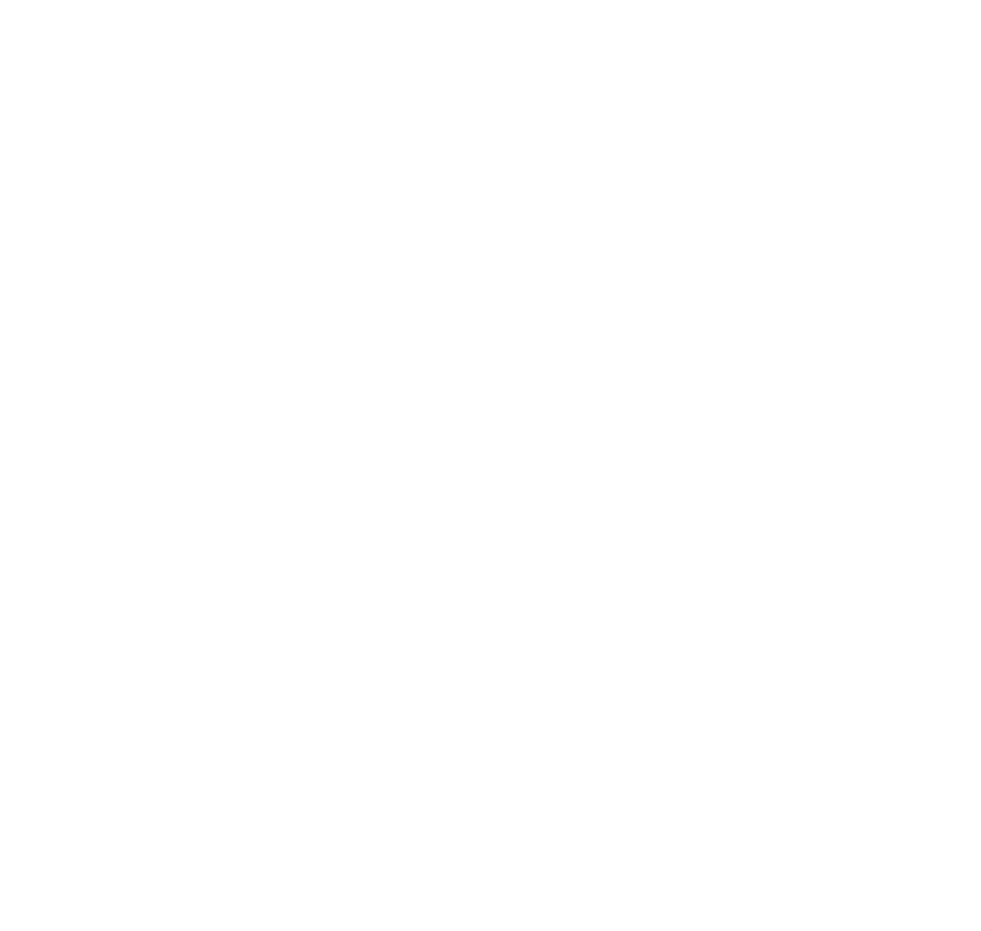
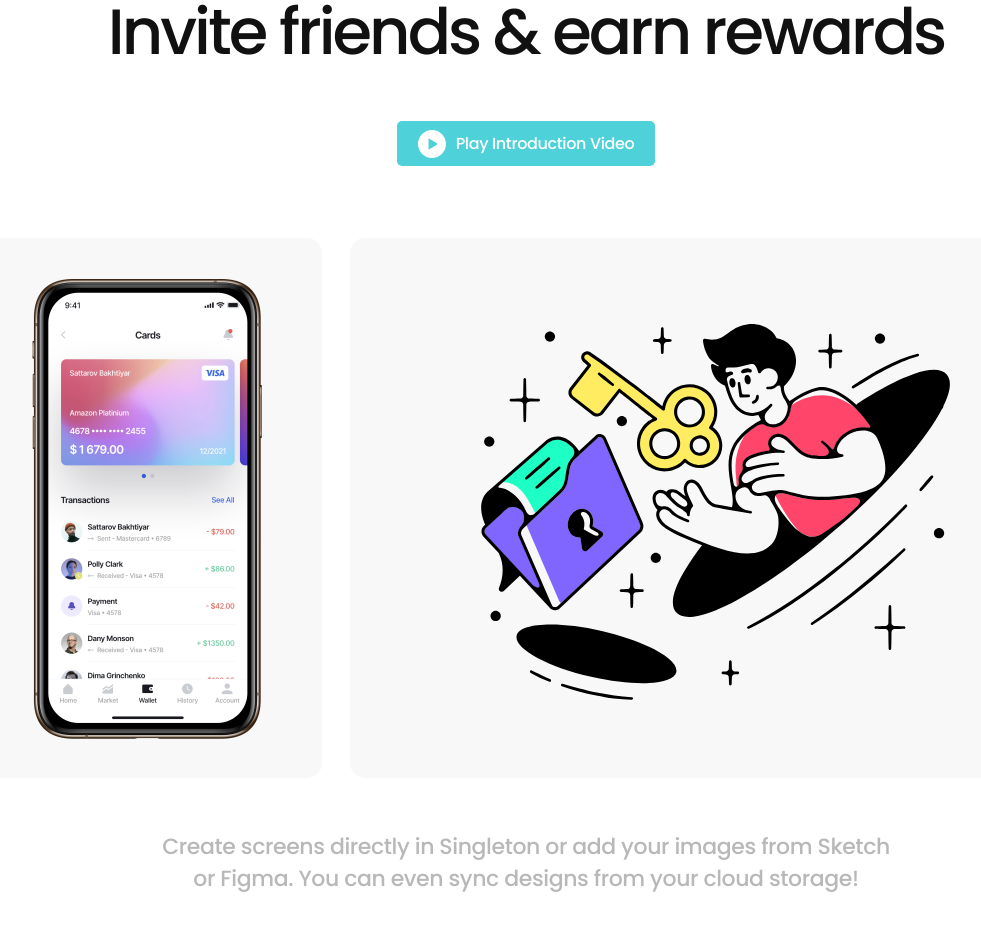
Before and after one commit to JorgeRochaA/singleton, a Vue app: page / in a window 1280 px wide. Shown: the part 4480-5411 px from the top of the page, without its empty margins (114-1095 px from the left). Before the commit the page ends 4423 px from the top, so only its background shows below. Built offline with nearby package versions, Linux system fonts and the light colour scheme.

Commit message:
add earn rewards

```diff
--- a/src/App.vue
+++ b/src/App.vue
@@ -3,6 +3,7 @@
 import Navbar from "./shared/components/Navbar.vue";
 import Sponsor from "./components/Sponsor.vue";
 import Features from "./components/Features.vue";
+import EarnRewards from "./components/EarnRewards.vue";
 </script>
 
 <template>
@@ -11,6 +12,7 @@
     <GetStarted />
     <Sponsor />
     <Features />
+    <EarnRewards />
   </div>
 </template>
 
--- /dev/null
+++ b/src/components/EarnRewards.vue
@@ -0,0 +1,202 @@
+<script setup>
+import { getImageUrl } from "../utils/utils";
+</script>
+<template>
+  <div class="earn-rewards-container">
+    <h2>Invite friends & earn rewards</h2>
+    <button>
+      <svg
+        xmlns="http://www.w3.org/2000/svg"
+        width="28"
+        height="28"
+        viewBox="0 0 28 28"
+        fill="none"
+      >
+        <g clip-path="url(#clip0_5_50)">
+          <path
+            d="M14 0C6.26812 0 0 6.26801 0 14C0 21.732 6.26812 28 14 28C21.7319 28 28 21.732 28 14C28 6.26801 21.7319 0 14 0ZM18.8388 14.7421L11.8387 19.1171C11.6971 19.2055 11.5361 19.25 11.375 19.25C11.2291 19.25 11.083 19.2137 10.9507 19.1402C10.6726 18.986 10.5 18.6933 10.5 18.375V9.625C10.5 9.30672 10.6726 9.01403 10.9507 8.85981C11.2289 8.70472 11.569 8.71412 11.8387 8.88289L18.8388 13.2579C19.0945 13.4181 19.25 13.6984 19.25 14C19.25 14.3016 19.0945 14.5819 18.8388 14.7421Z"
+            fill="#fff"
+          />
+        </g>
+        <defs>
+          <clipPath id="clip0_5_50">
+            <rect width="28" height="28" fill="white" />
+          </clipPath>
+        </defs></svg
+      >Play Introduction Video
+    </button>
+
+    <div class="illustrations">
+      <div class="illustrations-container-1">
+        <img
+          :src="getImageUrl('img/earn-rewards/phone.svg')"
+          alt="illustration-1"
+        />
+      </div>
+      <div class="illustrations-container-2">
+        <img
+          :src="getImageUrl('img/earn-rewards/keyfolder.svg')"
+          alt="illustration-1"
+        />
+      </div>
+    </div>
+
+    <p>
+      Create screens directly in Singleton or add your images from Sketch or
+      Figma. You can even sync designs from your cloud storage!
+    </p>
+  </div>
+</template>
+<style scoped lang="scss">
+.earn-rewards-container {
+  font-family: "Poppins", sans-serif;
+  margin-bottom: 180px;
+  display: flex;
+  flex-direction: column;
+  align-items: center;
+  h2 {
+    width: 979px;
+
+    color: #111;
+    text-align: center;
+    font-size: 64px;
+    font-style: normal;
+    font-weight: 400;
+    line-height: 72px; /* 112.5% */
+    letter-spacing: -3px;
+  }
+
+  button {
+    display: flex;
+    justify-content: center;
+    align-items: center;
+    gap: 10px;
+    height: 45px;
+    flex-shrink: 0;
+    border-radius: 5px;
+    background: #f8f8f8;
+    border-radius: 5px;
+    background: #4fd1d9;
+    color: #fff;
+    font-size: 16px;
+    font-weight: 500;
+    line-height: normal;
+    letter-spacing: -0.36px;
+    transition: 0.5s;
+    margin: auto;
+    &:hover {
+      background: #fff;
+      color: #4fd1d9;
+      border-color: #4fd1d9;
+      transform: scale(1.1);
+    }
+    &:hover svg g path {
+      fill: #4fd1d9;
+    }
+  }
+
+  .illustrations {
+    margin-top: 72px;
+    display: flex;
+    column-gap: 28px;
+    .illustrations-container-1 {
+      width: 350px;
+      height: 540px;
+      flex-shrink: 0;
+      background: #f8f8f8;
+    }
+    .illustrations-container-2 {
+      width: 730px;
+      height: 540px;
+      flex-shrink: 0;
+      background: #f8f8f8;
+    }
+
+    .illustrations-container-1,
+    .illustrations-container-2 {
+      display: grid;
+      place-items: center;
+      border-radius: 15px;
+    }
+
+    .illustrations-container-1 img,
+    .illustrations-container-2 img {
+      max-height: 540px;
+    }
+  }
+  p {
+    width: 752px;
+    color: #b8b8b8;
+    text-align: center;
+    font-size: 22px;
+    font-style: normal;
+    font-weight: 400;
+    line-height: 32px; /* 145.455% */
+    letter-spacing: -0.4px;
+    margin: auto;
+    margin-top: 53px;
+  }
+}
+
+@media screen and (max-width: 1200px) {
+  .earn-rewards-container {
+    font-family: "Poppins", sans-serif;
+    margin-bottom: 180px;
+    display: flex;
+    flex-direction: column;
+    align-items: center;
+    h2 {
+      max-width: 90vw;
+    }
+
+    .illustrations {
+      margin-top: 72px;
+      display: flex;
+      flex-direction: column-reverse;
+      align-items: center;
+      row-gap: 28px;
+      column-gap: 0;
+      .illustrations-container-1 {
+        height: 540px;
+        width: 730px;
+        max-width: 80vw;
+        flex-shrink: 0;
+        background: #f8f8f8;
+      }
+      .illustrations-container-2 {
+        height: 540px;
+        width: 730px;
+        max-width: 80vw;
+        flex-shrink: 0;
+        background: #f8f8f8;
+      }
+
+      .illustrations-container-1,
+      .illustrations-container-2 {
+        display: grid;
+        place-items: center;
+        border-radius: 15px;
+      }
+
+      .illustrations-container-1 img,
+      .illustrations-container-2 img {
+        max-height: 540px;
+        width: 100%;
+      }
+    }
+    p {
+      width: 752px;
+      max-width: 85vw;
+      color: #b8b8b8;
+      text-align: center;
+      font-size: 22px;
+      font-style: normal;
+      font-weight: 400;
+      line-height: 32px; /* 145.455% */
+      letter-spacing: -0.4px;
+      margin: auto;
+      margin-top: 53px;
+    }
+  }
+}
+</style>
```
Also changed, not shown: src/assets/img/earn-rewards/keyfolder.svg (added), src/assets/img/earn-rewards/phone.svg (added).
